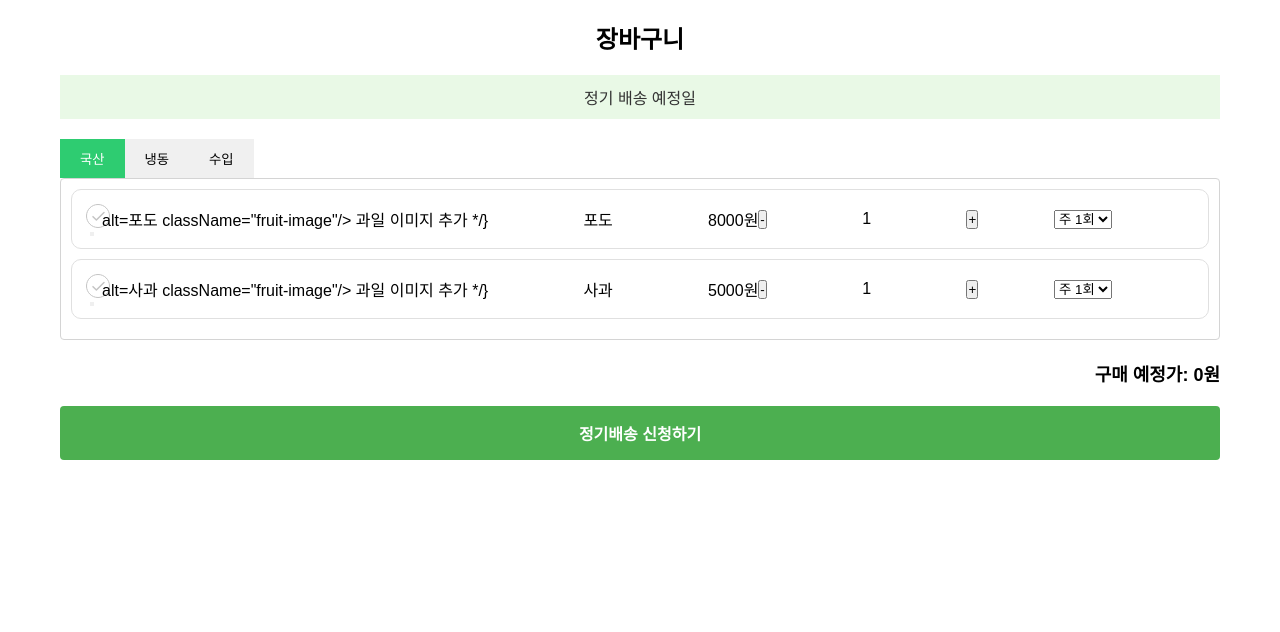
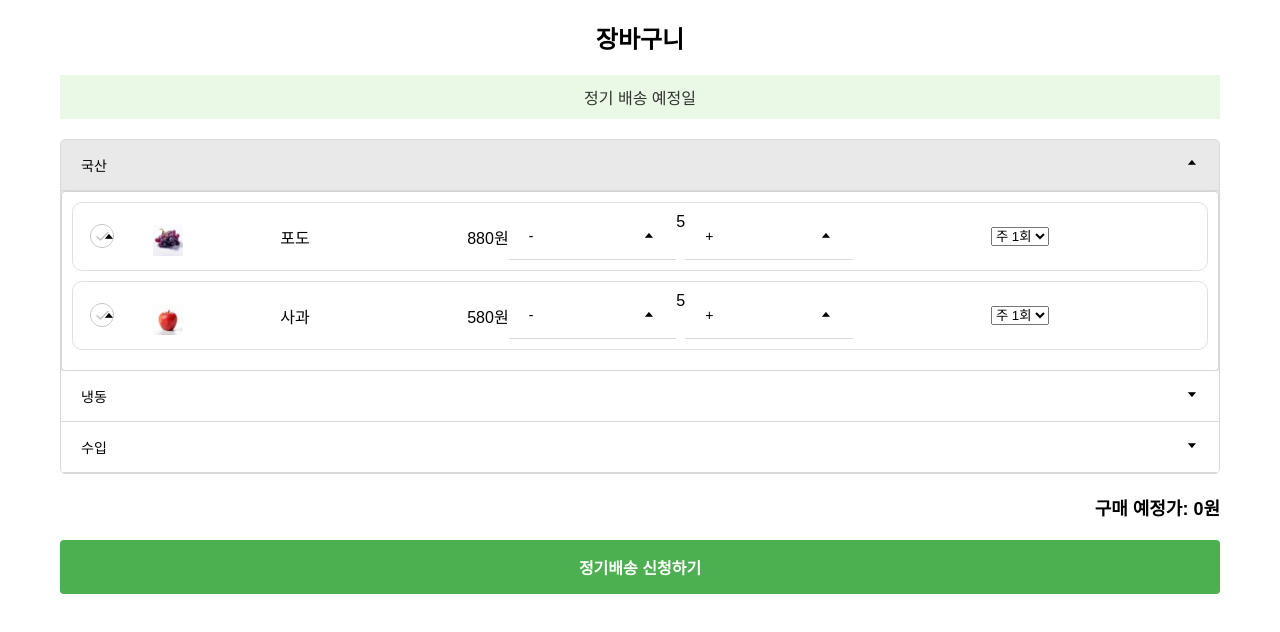
Before and after one commit to sm022/pre_freshgreenish, a React (Create React App) app: page / in a window 1280 px wide. Both pictures are taken after a click on the button "국산". Shown: the top 632 px of the page. Built offline with nearby package versions, Linux system fonts and the light colour scheme.

Commit message:
[Feat] 컴포넌트 추가 및 수정

```diff
--- a/src/App.js
+++ b/src/App.js
@@ -1,6 +1,6 @@
 import React from 'react';
 import './App.css';
-import MainPage from '../src/pages/Mainpage'; // MainPage 컴포넌트를 임포트
+import MainPage from './pages/Cart'; // MainPage 컴포넌트를 임포트
 
 function App() {
   return (
--- a/src/components/FruitList.js
+++ b/src/components/FruitList.js
@@ -1,12 +1,10 @@
 import React, { useState } from 'react';
 import '../styles/FruitList.scss';
 import CheckIcon from './CheckIcon';
+import mockData from '../services/cartMockData.json'
 
 function FruitList() {
-    const [fruits, setFruits] = useState([
-        { id: 1, name: '포도', price: 8000, quantity: 1, deliveryCycle: '주 1회', type: '국산' },
-        { id: 2, name: '사과', price: 5000, quantity: 1, deliveryCycle: '주 1회', type: '냉동 수입' },
-    ]);
+    const [fruits, setFruits] = useState(mockData);
 
     const [selectedFruits, setSelectedFruits] = useState([]);
 
@@ -43,11 +41,11 @@ function FruitList() {
                     onClick={() => toggleSelectFruit(fruit.id)}>
                     <CheckIcon isChecked={selectedFruits.includes(fruit.id)} />
                     </button>
-                        <button className="fruit-delete-btn">
+                        {/* <button className="fruit-delete-btn">
                             <span className="close-icon"></span>
-                        </button>  {/* 삭제 아이콘 버튼 */}
+                        </button>  삭제 아이콘 버튼 */}
                     </div>
-                    {/* <img src={/*과일 이미지 경로*/} alt={fruit.name} className="fruit-image"/> 과일 이미지 추가 */}
+                    <img src={fruit.image} alt={fruit.name} className="fruit-image"/> {/*과일 이미지 추가 */}
                     <span className="fruit-name">{fruit.name}</span>
                     <span className="fruit-price">{fruit.price}원</span> {/* 가격 표시 추가 */}
                     <div className="quantity-control">
--- a/src/components/TabMenu.js
+++ b/src/components/TabMenu.js
@@ -1,19 +1,27 @@
 import React, { useState } from 'react';
 import '../styles/TabMenu.scss';
 
-function TabMenu() {
-    const [activeTab, setActiveTab] = useState('국산');
+function TabMenu(props) {
+    const [activeTab, setActiveTab] = useState(null);
+
+    const handleTabClick = (tab) => {
+        if (activeTab === tab) {
+            setActiveTab(null);  // 이미 활성화된 탭을 다시 클릭하면 내용을 접는다.
+        } else {
+            setActiveTab(tab);
+            if (props.onTabChange) {  // 탭이 변경되면 부모 컴포넌트에 알림
+                props.onTabChange(tab);
+            }
+        }
+    }
 
     return (
         <div className="tab-menu">
             {['국산', '냉동', '수입'].map((tab) => (
-                <button
-                    key={tab}
-                    className={activeTab === tab ? 'active' : ''}
-                    onClick={() => setActiveTab(tab)}
-                >
-                    {tab}
-                </button>
+                <div key={tab} className={activeTab === tab ? 'tab-item active' : 'tab-item'}>
+                    <button onClick={() => handleTabClick(tab)}>{tab}</button>
+                    {activeTab === tab && props.children}
+                </div>
             ))}
         </div>
     );
--- a/src/pages/Mainpage.js
+++ b/src/pages/Cart.js
@@ -2,19 +2,20 @@ import React from 'react';
 import TabMenu from '../components/TabMenu';
 import FruitList from '../components/FruitList';
 import TotalPrice from '../components/TotalPrice';
-import '../styles/MainPage.scss';
+import '../styles/Cart.scss';
 
-function MainPage() {
+function Cart() {
     return (
         <div className="container">  {/* container 스타일 적용 */}
             <div className="cart-title">장바구니</div> {/* cart-title 스타일 적용 */}
             <div className="select-instruction">정기 배송 예정일</div> {/* select-instruction 스타일 적용 */}
-            <TabMenu />
+            <TabMenu>
             <FruitList />
+            </TabMenu>
             <TotalPrice />
             <button className="submit-button">정기배송 신청하기</button> {/* submit-button 스타일 적용 */}
         </div>
     );
 }
 
-export default MainPage;
+export default Cart;
--- /dev/null
+++ b/src/services/cartMockData.json
@@ -0,0 +1,21 @@
+[
+  {
+      "id": 1,
+      "name": "포도",
+      "price": 880,
+      "quantity": 5,
+      "deliveryCycle": "주간",
+      "type": "국산",
+      "image": "/assets/fruit/grape.jpg"
+  },
+  {
+      "id": 2,
+      "name": "사과",
+      "price": 580,
+      "quantity": 5,
+      "deliveryCycle": "월간",
+      "type": "냉동 수입",
+      "image": "/assets/fruit/apple.jpg"
+  }
+
+]
--- a/src/styles/FruitList.scss
+++ b/src/styles/FruitList.scss
@@ -5,6 +5,7 @@
     background-color: #fff;
 
     .fruit-item {
+        position: relative;
         border: 1px solid #e0e0e0;
         border-radius: 10px;
         padding: 10px;
@@ -12,6 +13,13 @@
         display: flex;
         justify-content: space-between;
         align-items: center;
+
+        .fruit-image {
+            position: absolute;
+            left: 80px;
+            right: 30px;
+            width: 30px;
+        }
 
         span.fruit-name {
             font-size: 16px;
@@ -49,7 +57,7 @@
             .check-icon {
                 pointer-events: none;
                 width: 12px;
-                height: 12px;
+                height: 25px;
                 fill: #69d276;
             }
 
@@ -61,17 +69,17 @@
     }
 }
 
-button.select-all-btn,
-button.delete-selected-btn {
-    padding: 8px 15px;
-    border: none;
-    border-radius: 4px;
-    background-color: #69d276;
-    color: #fff;
-    cursor: pointer;
-    transition: background-color 0.3s ease;
+// button.select-all-btn,
+// button.delete-selected-btn {
+//     padding: 8px 15px;
+//     border: none;
+//     border-radius: 4px;
+//     background-color: #69d276;
+//     color: #fff;
+//     cursor: pointer;
+//     transition: background-color 0.3s ease;
 
-    &:hover {
-        background-color: #57bd64;
-    }
-}
+//     &:hover {
+//         background-color: #57bd64;
+//     }
+// }
--- a/src/styles/TabMenu.scss
+++ b/src/styles/TabMenu.scss
@@ -1,15 +1,45 @@
 .tab-menu {
-  display: flex;
+  border: 1px solid #d9d9d9;
+  background-color: #f6f6f6;
+  border-radius: 5px;
+  overflow: hidden;
+  margin-bottom: 20px; // 탭 간의 간격
 
-  button {
-      padding: 10px 20px;
-      border: none;
-      background-color: #f0f0f0; // 기본 배경색
-      cursor: pointer;
+  .tab-item {
+      &:not(.active) {
+          background-color: white;
+      }
 
       &.active {
-          background-color: #2ecc71; // 활성화 시 배경색
-          color: white; // 활성화 시 글자색
+          background-color: #e9e9e9;
+      }
+
+      button {
+          display: block;
+          width: 100%;
+          padding: 15px 20px;
+          border: none;
+          background-color: transparent;
+          text-align: left;
+          cursor: pointer;
+          font-size: 14px;
+          border-bottom: 1px solid #d9d9d9;
+
+          &:hover {
+              background-color: #e0e0e0;
+          }
+
+          &::after {
+              content: '\25BC';  // 아래 화살표
+              float: right;
+              transform: scaleY(0.6);
+          }
+      }
+
+      &.active button {
+          &::after {
+              transform: scaleY(-0.6);  // 활성화 상태에서는 화살표 방향 변경
+          }
       }
   }
 }
```
Also changed, not shown: public/assets/fruit/apple.jpg (renamed from src/assets/fruit/apple.jpg), public/assets/fruit/grape.jpg (renamed from src/assets/fruit/grape.jpg), src/styles/Cart.scss (renamed from src/styles/MainPage.scss).
